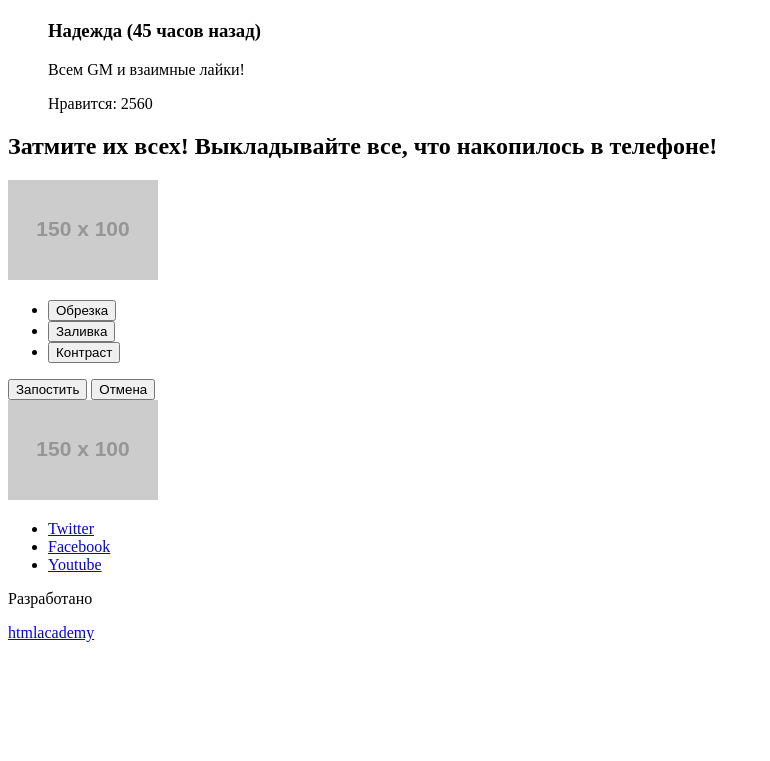
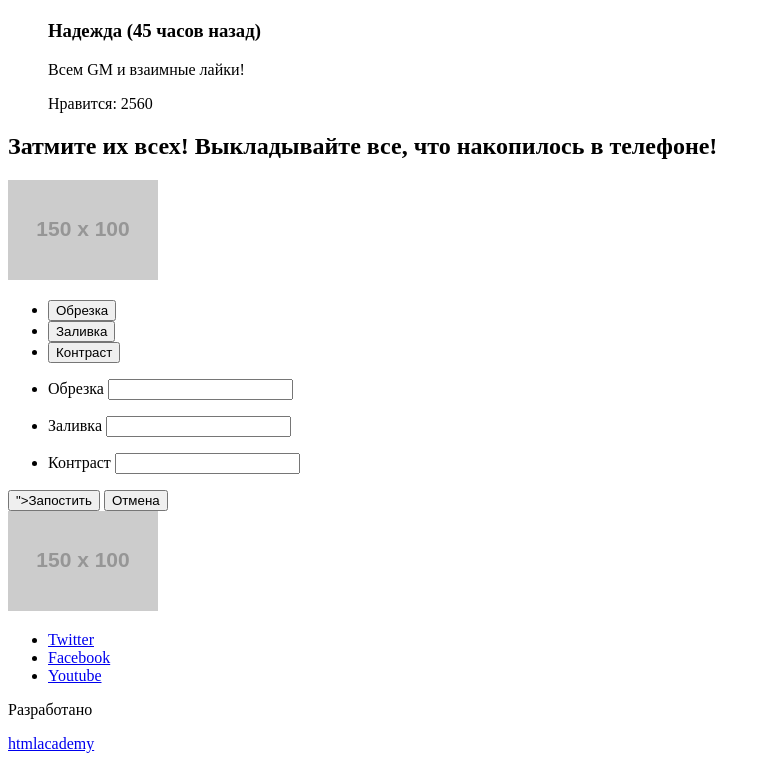
Before and after one commit to MajorMAV/936389-pink-17, a website: page source/photo.html in a window 1280 px wide. Shown: the part 1839-2600 px from the top of the page, without its empty margins (0-770 px from the left). Before the commit the page ends 2489 px from the top, so only its background shows below. Drawn offline with Linux system fonts and the light colour scheme; placeholder pictures from the web are drawn by us.

Commit message:
Fix 13,14,15,16

```diff
--- a/source/photo.html
+++ b/source/photo.html
@@ -7,8 +7,7 @@
   <body>
     <header class="page-header">
       <a class="page-header__logo" href="index.html">
-        <img class="page-header__logo-image" src="http://placehold.it/150x100" width="150" height="100"
-          alt="Логотип Pink">
+        <img class="page-header__logo-image" src="http://placehold.it/150x100" width="150" height="100" alt="Логотип Pink">
       </a>
       <nav class="main-nav">
         <button class="main-nav__toggle" type="button">Открыть меню</button>
@@ -23,7 +22,7 @@
             <a href="form.html">Конкурс</a>
           </li>
           <li class="site-list__item">
-            <a href="https://htmlacademy.ru/intensive/htmlcss">HTML Academy</a>
+            <a href="https://htmlacademy.ru/intensive/adaptive">HTML Academy</a>
           </li>
         </ul>
       </nav>
@@ -97,24 +96,47 @@
       <section class="picture-loader">
         <h2 class="picture-loader__title">Затмите их всех! Выкладывайте все,
           что накопилось в телефоне!</h2>
-        <img class="picture-loader__image" src="http://placehold.it/150x100" width="150" height="100" alt="Загружаемая фотография">
-        <div class="picture-loader__tools tools">
-          <ul class="tools-list">
-            <li class="tools-list__item">
-              <button class="tools-list__button tools-list__botton--crop" type="button">Обрезка</button>
+        <form class="picture-loader__tools" method="GET" action="https://echo.htmlacademy.ru">
+          <img class="picture-loader__image" src="http://placehold.it/150x100" width="150" height="100" alt="Загружаемая фотография">
+          <ul class="picture-loader__tools-list">
+            <li class="picture-loader__tools-item">
+              <button class="picture-loader__tootls-button picture-loader__tootls-botton--crop" type="button">Обрезка</button>
             </li>
-            <li class="tools-list__item">
-              <button class="tools-list__button tools-list__button--fill" type="button">Заливка</button>
+            <li class="picture-loader__tools-item">
+              <button class="picture-loader__tootls-button picture-loader__tootls-button--fill" type="button">Заливка</button>
             </li>
-            <li class="tools-list__item">
-              <button class="tools-list__button tools-list__botton--contrast">Контраст</button>
+            <li class="picture-loader__tools-item">
+              <button class="picture-loader__tootls-button picture-loader__tootls-botton--contrast">Контраст</button>
             </li>
           </ul>
-          <div class="tools__runner runner">
-            <p class="runner__scale"><span class="runner__pointer"></span></p>
-          </div>
-          <button class="tools__button" type="button">Запостить</button>
-          <button class="tools__button" type="button">Отмена</button>
+          <ul class="picture-loader__setters-list">
+            <li class="picture-loader__setter">
+              <p class="picture-loader__setter-scale">
+                <span class="picture-loader__setter-pointer"></span>
+              </p>
+              <label class="picture-loader__setter-name">Обрезка
+                <input class="picture-loader__setter-value" type="text" name="crop-value">
+              </label>
+            </li>
+            <li class="picture-loader__setter">
+              <p class="picture-loader__setter-scale">
+                <span class="picture-loader__setter-pointer"></span>
+              </p>
+              <label class="picture-loader__setter-name">Заливка
+                <input class="picture-loader__setter-value" type="text" name="fill-value">
+              </label>
+            </li>
+            <li class="picture-loader__setter">
+              <p class="picture-loader__setter-scale">
+                <span class="picture-loader__setter-pointer"></span>
+              </p>
+              <label class="picture-loader__setter-name">Контраст
+                <input class="picture-loader__setter-value" type="text" name="contrast-value">
+              </label>
+            </li>
+          </ul>
+          <button class="picture-loader__button" type="submit">">Запостить</button>
+          <button class="picture-loader__button" type="button">Отмена</button>
         </div>
       </section>
     </main>
@@ -136,7 +158,7 @@
       </ul>
       <div class="page-footer__copyright copyright">
         <p class="copyright__developed">Разработано</p>
-        <a class="copyright__link" href="https://htmlacademy.ru/intensive/htmlcss">htmlacademy</a>
+        <a class="copyright__link" href="https://htmlacademy.ru/intensive/adaptive">htmlacademy</a>
       </div>
     </footer>
   </body>
```
Also changed, not shown: source/form.html (+2 -2 lines), source/index.html (+2 -3 lines).
